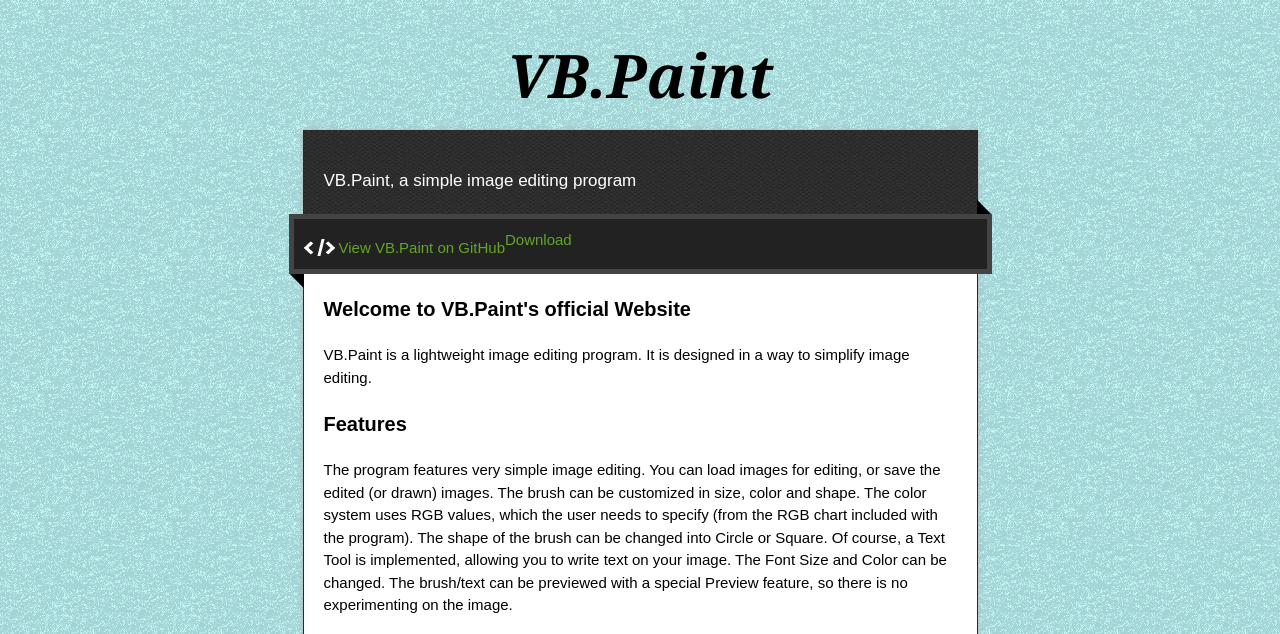
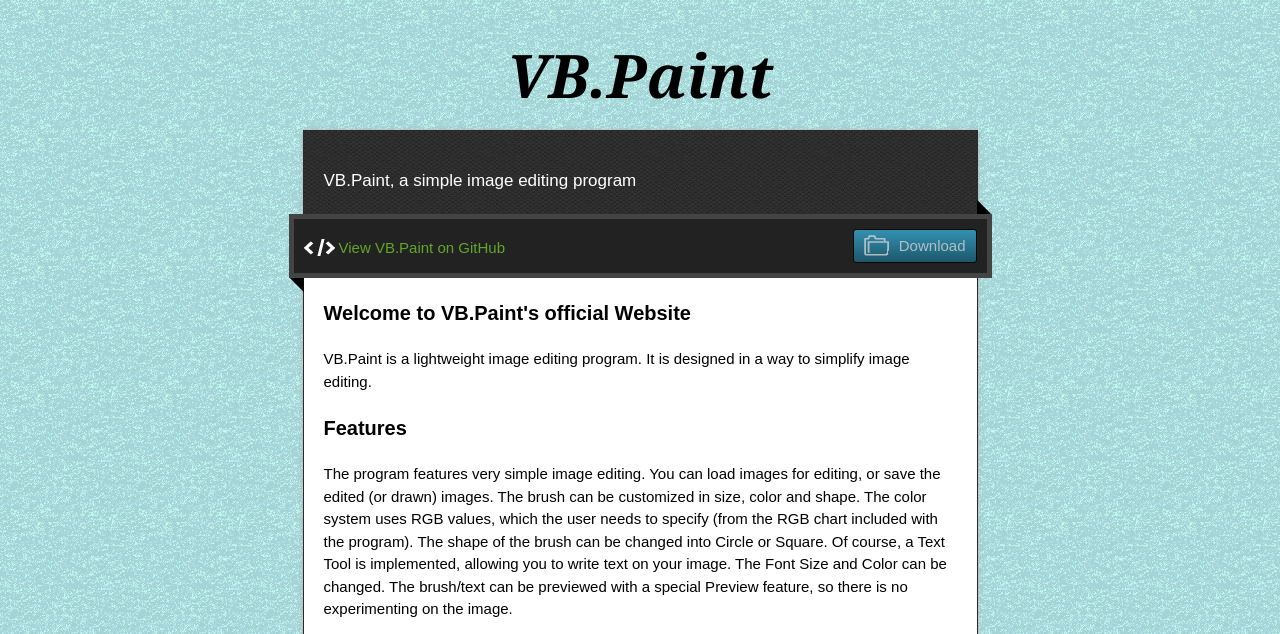
Before and after one commit to xDAtom/VB.Paint, a plain HTML site: page index.html in a window 1280 px wide. Shown: the top 634 px of the page. Drawn offline with nearby package versions, Linux system fonts and the light colour scheme.

Commit message:
Fixed broken Download Link
The Download link would refer to
xdatom.github.io/VB.Paint/download-button media instead of
https://www.mediafire.com/folder/w4mznoo5ubdi6/VB.Paint.

```diff
--- a/index.html
+++ b/index.html
@@ -29,8 +29,8 @@
       <div id="main" role="main">
         <div class="download-bar">
         <div class="inner">
-		  <a href="download-button media" href="https://www.mediafire.com/folder/w4mznoo5ubdi6/VB.Paint">Download</a>
-          <a href="https://github.com/xDAtom/VB.Paint" class="code">View VB.Paint on GitHub</a>
+		  <a href="https://www.mediafire.com/folder/w4mznoo5ubdi6/VB.Paint" class="download-button media"><span>Download</span></a>
+		  <a href="https://github.com/xDAtom/VB.Paint" class="code">View VB.Paint on GitHub</a>
         </div>
         <span class="blc"></span><span class="trc"></span>
         </div>
```
